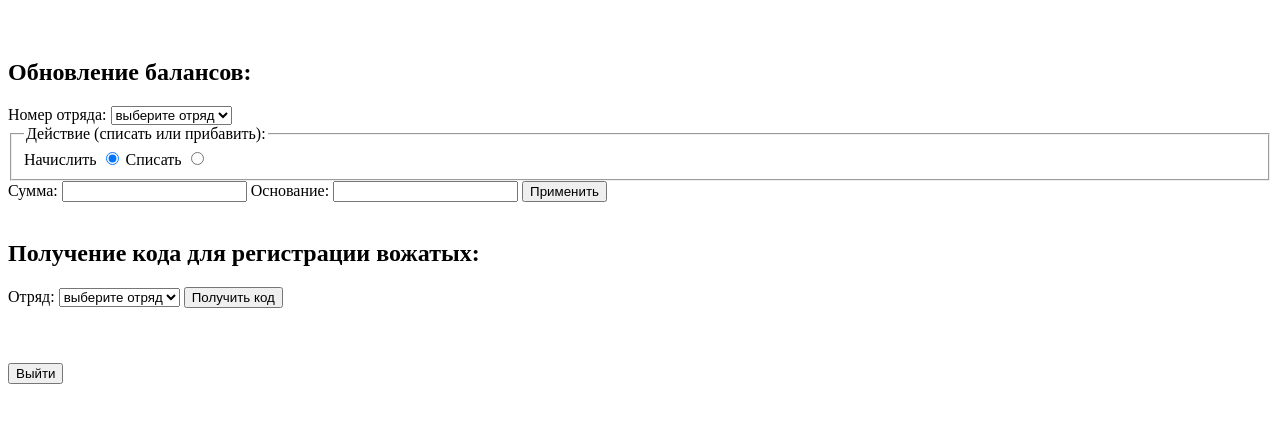
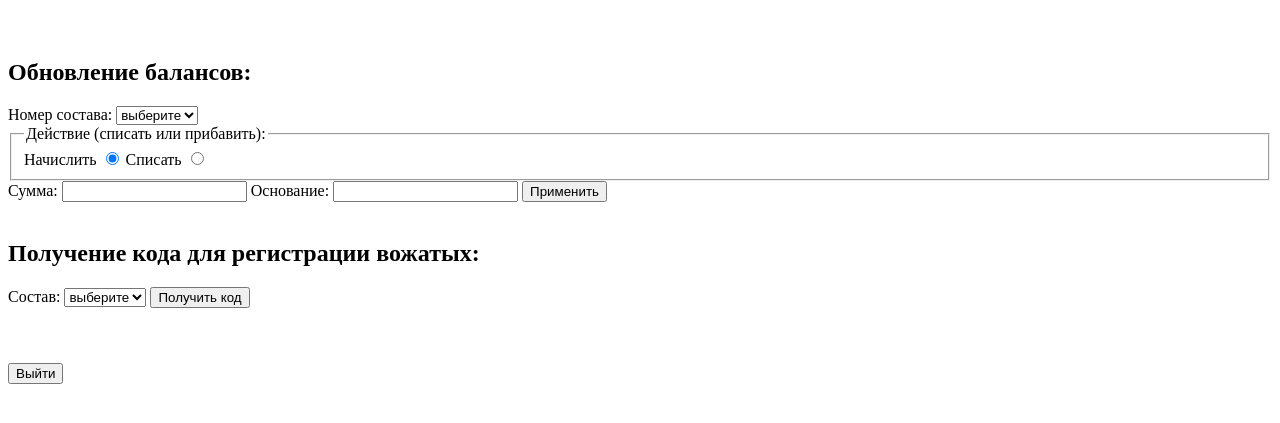
Before and after one commit to rufus20145/drugba-metro, a FastAPI app: template templates/profile/admin.html in a window 1280 px wide. Shown: the top 423 px of the page. Run offline with FastAPI, Linux system fonts and the light colour scheme; the template is opened without the code that fills it, so the values that code supplies are empty.

Commit message:
Обновлены страницы в соответствии со словарём смены, а также удалено лишнее изменение видимости блоков, которое ни на что не влияло.

```diff
--- a/templates/bought-stations.html
+++ b/templates/bought-stations.html
@@ -18,7 +18,7 @@
         <tr>
           <td>{{ station.line.number }}</td>
           <td>{{ station.name }}</td>
-          <td>{{ station.owner_id }} отряд</td>
+          <td>{{ station.owner_id }} состав</td>
         </tr>
       {% endfor %}
     </table>
--- a/templates/index.html
+++ b/templates/index.html
@@ -58,7 +58,7 @@
     <h2 style="margin-bottom: 40px;">Балансы составов</h2>
     <table class="ta-center tab-center" border="1" style="margin-bottom: 80px;">
       <tr>
-        <th style="font-size: 150%;">Отряд</th>
+        <th style="font-size: 150%;">Состав</th>
         <th style="font-size: 150%;">Баланс</th>
       </tr>
       {% for squad in squads %}
--- a/templates/line.html
+++ b/templates/line.html
@@ -20,7 +20,7 @@
         <tr>
           <td>{{ station.name }}</td>
           {% if station.owner_id %}
-            <td>{{ station.owner_id }} отряд</td>
+            <td>{{ station.owner_id }} состав</td>
           {% else %}
             <td>
               <i>Пока не куплена</i>
--- a/templates/login.html
+++ b/templates/login.html
@@ -21,7 +21,6 @@
               location.href = '/profile'
             } else if (xhr.status == 401) {
               var errorField = document.getElementById('errorField')
-              errorField.style.display = 'block'
               errorField.style.color = 'red'
               errorField.innerHTML = JSON.parse(xhr.responseText).message
             }
@@ -44,7 +43,7 @@
       <br />
       <input type="submit" value="Войти" />
     </form>
-    <div id="errorField" style="display: none;"></div>
+    <div id="errorField"></div>
 
     <a href="/register"><button>Зарегистрироваться</button></a>
   </body>
--- a/templates/profile/admin.html
+++ b/templates/profile/admin.html
@@ -27,15 +27,12 @@
           if (xhr.readyState === XMLHttpRequest.DONE) {
             var resp = JSON.parse(xhr.responseText)
             if (xhr.status == 201) {
-              messageField.style.display = 'block'
               messageField.style.color = 'green'
               messageField.innerHTML = resp.message
             } else if (xhr.status == 400 || xhr.status == 403) {
-              messageField.style.display = 'block'
               messageField.style.color = 'red'
               messageField.innerHTML = resp.message
             } else {
-              messageField.style.display = 'block'
               messageField.style.color = 'red'
               messageField.innerHTML = 'Неизвестная ошибка, обратитесь к администратору'
             }
@@ -55,15 +52,12 @@
           if (xhr.readyState === XMLHttpRequest.DONE) {
             var resp = JSON.parse(xhr.responseText)
             if (xhr.status == 201) {
-              messageField.style.display = 'block'
               messageField.style.color = 'green'
               messageField.innerHTML = resp.message
             } else if (xhr.status == 400 || xhr.status == 403) {
-              messageField.style.display = 'block'
               messageField.style.color = 'red'
               messageField.innerHTML = resp.message
             } else {
-              messageField.style.display = 'block'
               messageField.style.color = 'red'
               messageField.innerHTML = 'Неизвестная ошибка, обратитесь к администратору'
             }
@@ -75,9 +69,9 @@
 
     <h2>Обновление балансов:</h2>
     <form name="addBalance" onsubmit="adBalance()">
-      <label for="addSquad">Номер отряда:</label>
+      <label for="addSquad">Номер состава:</label>
       <select name="squad_id" id="addSquad" required>
-        <option hidden disabled selected value="">выберите отряд</option>
+        <option hidden disabled selected value="">выберите</option>
         {% for squad in squads %}
           <option value="{{ squad.id }}">{{ squad.number }}</option>
         {% endfor %}
@@ -103,9 +97,9 @@
     <br />
     <h2>Получение кода для регистрации вожатых:</h2>
     <form name="getCodeForm" onsubmit="getCode()">
-      <label for="squad_id">Отряд:</label>
+      <label for="squad_id">Состав:</label>
       <select name="squad_id" id="squad_id" required>
-        <option hidden disabled selected value="">выберите отряд</option>
+        <option hidden disabled selected value="">выберите</option>
         {% for squad in squads %}
           <option value="{{ squad.id }}">{{ squad.number }}</option>
         {% endfor %}
--- a/templates/register.html
+++ b/templates/register.html
@@ -22,7 +22,6 @@
               location.href = '/profile'
             } else if (xhr.status == 400 || xhr.status == 501) {
               var errorField = document.getElementById('errorField')
-              errorField.style.display = 'block'
               errorField.style.color = 'red'
               errorField.innerHTML = JSON.parse(xhr.responseText).message
             }
@@ -64,7 +63,7 @@
       <br />
       <input type="submit" value="Зарегистрироваться" />
     </form>
-    <div id="errorField" style="display: none;"></div>
+    <div id="errorField"></div>
 
     <a href="/login"><button>Войти</button></a>
   </body>
```
